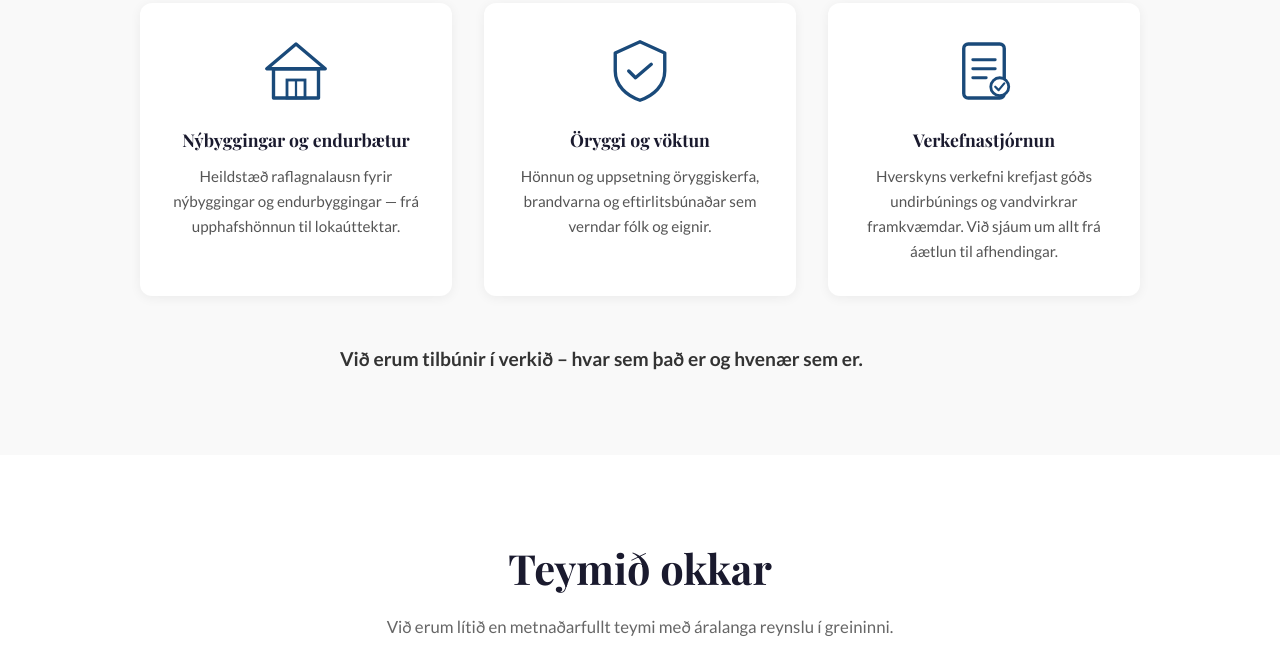
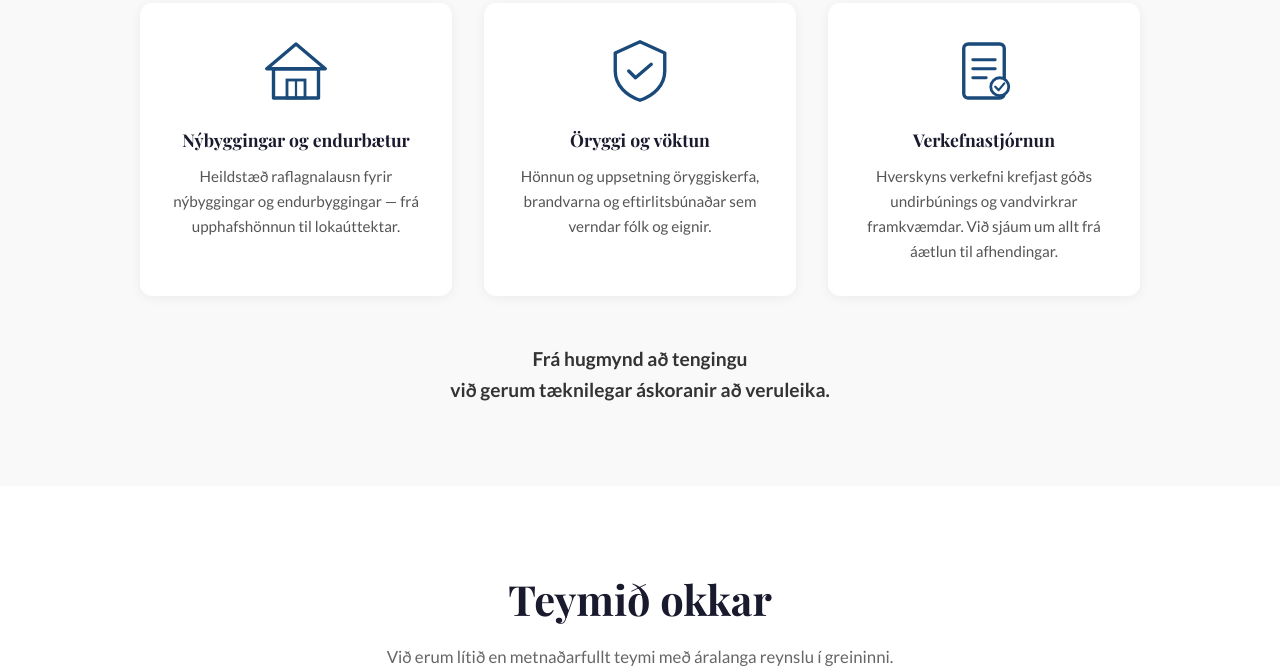
Before and after one commit to Spiralinn/INVA-Vefsida, a plain HTML site: page index.html in a window 1280 px wide. Shown: the part 3085-3753 px from the top of the page. Drawn offline with nearby package versions, Linux system fonts and the light colour scheme.

Commit message:
bæti lokalinu í þjónustan okkar

```diff
--- a/css/styles.css
+++ b/css/styles.css
@@ -449,6 +449,13 @@ body {
   margin: 0 auto;
   line-height: 1.6;
   color: #333;
+  text-align: center; /* This centers the spans within the container */
+}
+
+.lokalina{
+  display: block;      /* Forces the span to take up the full width, creating a line break */
+  white-space: nowrap; /* Prevents the text inside from wrapping if the screen is too narrow */
+
 }
 
 /* Línubil fyrir farsíma — falið á stórum skjám */
--- a/index.html
+++ b/index.html
@@ -243,9 +243,9 @@
 
       <!-- Lokaorð — styttri á farsíma með línubili -->
       <p class="tjonusta-lokaord">
-        Við erum tilbúnir í verkið
+        <span class="lokalina">Frá hugmynd að tengingu</span>
         <span class="farsima-bil"><br /></span>
-        – hvar sem það er og hvenær sem er.
+        <span class="lokalina">við gerum tæknilegar áskoranir að veruleika.</span>
       </p>
     </div>
 
@@ -382,19 +382,9 @@
 
         <div class="fotur-haegri">
           <p>Kt. xxxxxx‑xxxx</p>
-          <p><a href="mailto:verk@inva.is">verk@inva.is</a></p>
+          <p><a href="mailto:verk@INVA.is">verk@INVA.is</a></p>
         </div>
 
       </div>
 
-      <!-- Höfundarréttur neðst í miðju -->
-      <p class="fotur-hofundarrettur">&copy; 2026 INVA Tækniþjónusta. Allur réttur áskilinn.</p>
-
-    </div>
-  </footer>
-
-  <!-- JavaScript skráin — hleðst síðast svo HTML sé tilbúið -->
-  <script src="js/main.js"></script>
-
-</body>
-</html>
+      <!-- Höfundarréttur neðst í miðj
```
